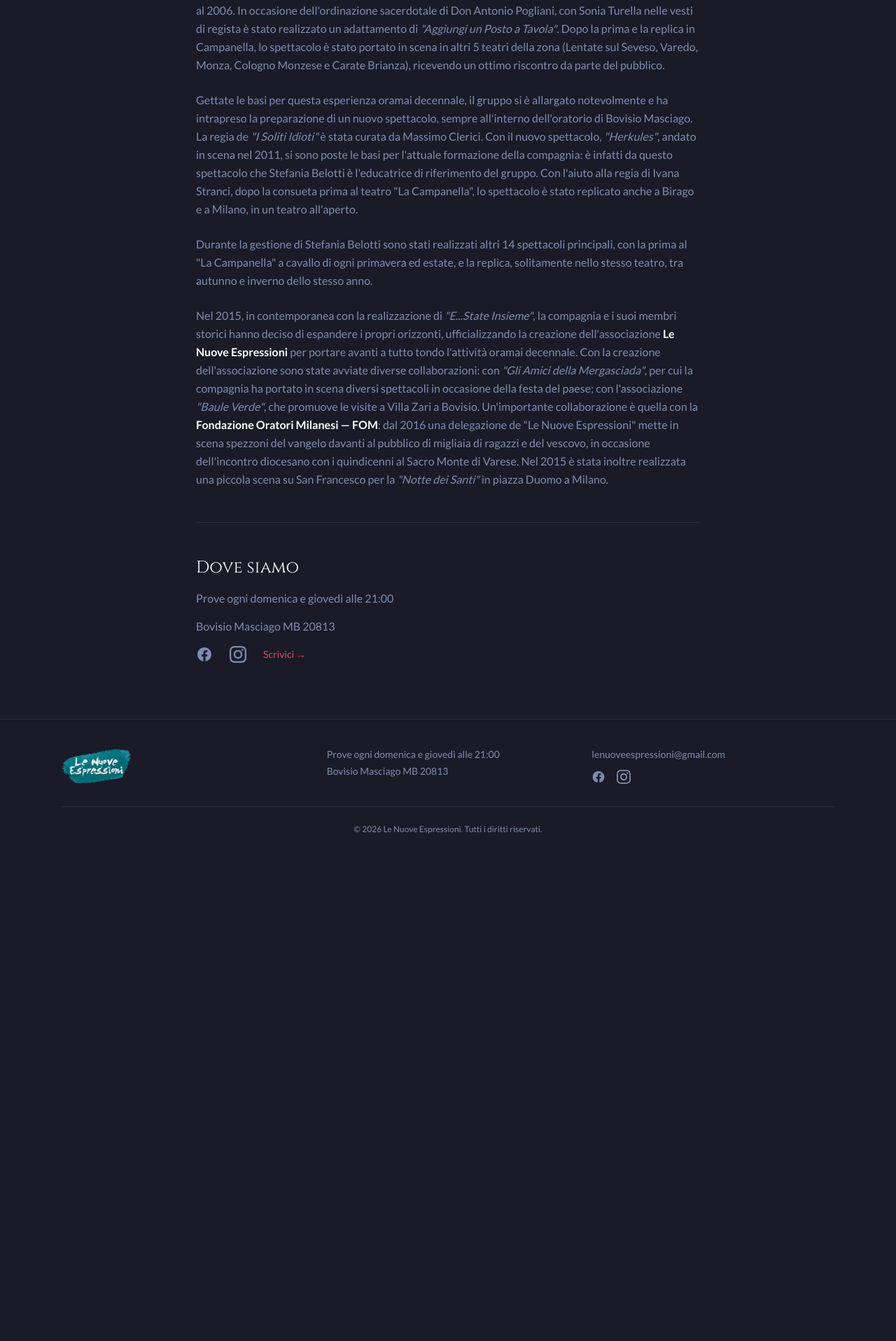
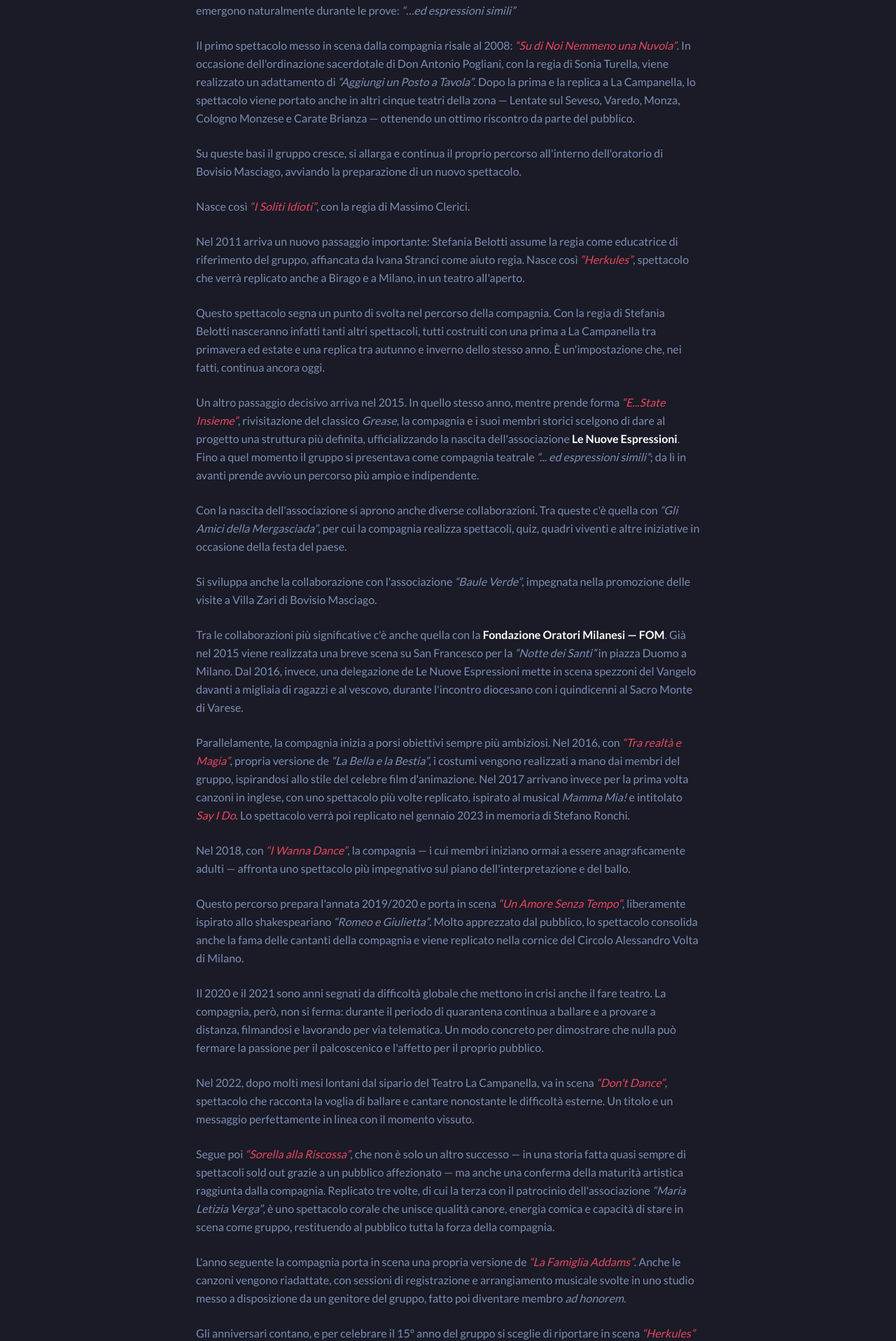
Before and after one commit to albertotiribelli/lenuoveespressioni, a Next.js app: page /chi-siamo in a window 1280 px wide. Shown: the part 366-2282 px from the top of the page at 70% size. Before the commit the page ends 1599 px from the top, so only its background shows below. Built offline with nearby package versions, Linux system fonts and the light colour scheme; no server answers.

Commit message:
content(chi-siamo): replace history text with full company story and link shows
Updated the storia section with the complete history from 2007 to 2026,
including all major productions. Each show title is linked to its
spettacolo page.

Co-Authored-By: Claude Sonnet 4.6 <noreply@anthropic.com>

```diff
--- a/app/chi-siamo/page.tsx
+++ b/app/chi-siamo/page.tsx
@@ -4,10 +4,10 @@ import { COMPANY } from '@/lib/company'
 
 export const metadata: Metadata = {
   title: 'Chi Siamo',
-  description: 'La storia della compagnia teatrale Le Nuove Espressioni, fondata nel 2006 a Bovisio Masciago. Vent\'anni di teatro, spettacoli e collaborazioni.',
+  description: 'La storia della compagnia teatrale Le Nuove Espressioni, nata nel 2007 a Bovisio Masciago. Quasi vent\'anni di teatro, spettacoli e collaborazioni.',
   openGraph: {
     title: 'Chi Siamo — Le Nuove Espressioni',
-    description: 'La storia della compagnia teatrale Le Nuove Espressioni, fondata nel 2006 a Bovisio Masciago.',
+    description: 'La storia della compagnia teatrale Le Nuove Espressioni, nata nel 2007 a Bovisio Masciago.',
     type: 'website',
   },
 }
@@ -23,49 +23,204 @@ export default function ChiSiamoPage() {
         <h2 className="font-serif text-2xl text-[var(--text)]">La nostra storia</h2>
 
         <p>
-          Il primo spettacolo messo in scena dagli attori della compagnia,{' '}
-          <em>"Su di Noi Nemmeno una Nuvola"</em>, risale al 2006. In occasione
-          dell&apos;ordinazione sacerdotale di Don Antonio Pogliani, con Sonia Turella
-          nelle vesti di regista è stato realizzato un adattamento di{' '}
-          <em>"Aggiungi un Posto a Tavola"</em>. Dopo la prima e la replica in Campanella,
-          lo spettacolo è stato portato in scena in altri 5 teatri della zona
-          (Lentate sul Seveso, Varedo, Monza, Cologno Monzese e Carate Brianza),
-          ricevendo un ottimo riscontro da parte del pubblico.
+          La compagnia muove i primi passi nel 2007 con un nome derivato da alcuni scherzi e
+          citazioni che emergono naturalmente durante le prove: <em>&ldquo;…ed espressioni simili&rdquo;</em>
         </p>
 
         <p>
-          Gettate le basi per questa esperienza oramai decennale, il gruppo si è allargato
-          notevolmente e ha intrapreso la preparazione di un nuovo spettacolo, sempre
-          all&apos;interno dell&apos;oratorio di Bovisio Masciago. La regia de{' '}
-          <em>"I Soliti Idioti"</em> è stata curata da Massimo Clerici. Con il nuovo
-          spettacolo, <em>"Herkules"</em>, andato in scena nel 2011, si sono poste le basi
-          per l&apos;attuale formazione della compagnia: è infatti da questo spettacolo che
-          Stefania Belotti è l&apos;educatrice di riferimento del gruppo. Con l&apos;aiuto
-          alla regia di Ivana Stranci, dopo la consueta prima al teatro "La Campanella",
-          lo spettacolo è stato replicato anche a Birago e a Milano, in un teatro all&apos;aperto.
+          Il primo spettacolo messo in scena dalla compagnia risale al 2008:{' '}
+          <Link href="/spettacoli/aggiungi_un_posto_a_tavola" className="text-[var(--accent)] hover:underline">
+            <em>&ldquo;Su di Noi Nemmeno una Nuvola&rdquo;</em>
+          </Link>. In occasione
+          dell&apos;ordinazione sacerdotale di Don Antonio Pogliani, con la regia di Sonia
+          Turella, viene realizzato un adattamento di <em>&ldquo;Aggiungi un Posto a Tavola&rdquo;</em>.
+          Dopo la prima e la replica a La Campanella, lo spettacolo viene portato anche in
+          altri cinque teatri della zona — Lentate sul Seveso, Varedo, Monza, Cologno
+          Monzese e Carate Brianza — ottenendo un ottimo riscontro da parte del pubblico.
         </p>
 
         <p>
-          Durante la gestione di Stefania Belotti sono stati realizzati altri 14 spettacoli
-          principali, con la prima al "La Campanella" a cavallo di ogni primavera ed estate,
-          e la replica, solitamente nello stesso teatro, tra autunno e inverno dello stesso anno.
+          Su queste basi il gruppo cresce, si allarga e continua il proprio percorso
+          all&apos;interno dell&apos;oratorio di Bovisio Masciago, avviando la preparazione
+          di un nuovo spettacolo.
         </p>
 
         <p>
-          Nel 2015, in contemporanea con la realizzazione di <em>"E...State Insieme"</em>,
-          la compagnia e i suoi membri storici hanno deciso di espandere i propri orizzonti,
-          ufficializzando la creazione dell&apos;associazione <strong className="text-[var(--text)]">Le Nuove Espressioni</strong>{' '}
-          per portare avanti a tutto tondo l&apos;attività oramai decennale. Con la creazione
-          dell&apos;associazione sono state avviate diverse collaborazioni: con{' '}
-          <em>"Gli Amici della Mergasciada"</em>, per cui la compagnia ha portato in scena
-          diversi spettacoli in occasione della festa del paese; con l&apos;associazione{' '}
-          <em>"Baule Verde"</em>, che promuove le visite a Villa Zari a Bovisio. Un&apos;importante
-          collaborazione è quella con la <strong className="text-[var(--text)]">Fondazione Oratori Milanesi — FOM</strong>:
-          dal 2016 una delegazione de "Le Nuove Espressioni" mette in scena spezzoni del vangelo
-          davanti al pubblico di migliaia di ragazzi e del vescovo, in occasione
-          dell&apos;incontro diocesano con i quindicenni al Sacro Monte di Varese. Nel 2015
-          è stata inoltre realizzata una piccola scena su San Francesco per la{' '}
-          <em>"Notte dei Santi"</em> in piazza Duomo a Milano.
+          Nasce così{' '}
+          <Link href="/spettacoli/soliti_idioti" className="text-[var(--accent)] hover:underline">
+            <em>&ldquo;I Soliti Idioti&rdquo;</em>
+          </Link>, con la regia di Massimo Clerici.
+        </p>
+
+        <p>
+          Nel 2011 arriva un nuovo passaggio importante: Stefania Belotti assume la regia
+          come educatrice di riferimento del gruppo, affiancata da Ivana Stranci come aiuto
+          regia. Nasce così{' '}
+          <Link href="/spettacoli/from_zero_to_hero" className="text-[var(--accent)] hover:underline">
+            <em>&ldquo;Herkules&rdquo;</em>
+          </Link>, spettacolo che verrà replicato anche a Birago e a Milano, in un teatro all&apos;aperto.
+        </p>
+
+        <p>
+          Questo spettacolo segna un punto di svolta nel percorso della
+          compagnia. Con la regia di Stefania Belotti nasceranno infatti tanti altri
+          spettacoli, tutti costruiti con una prima a La Campanella tra primavera ed estate
+          e una replica tra autunno e inverno dello stesso anno. È un&apos;impostazione che,
+          nei fatti, continua ancora oggi.
+        </p>
+
+        <p>
+          Un altro passaggio decisivo arriva nel 2015. In quello stesso anno, mentre prende
+          forma{' '}
+          <Link href="/spettacoli/grease" className="text-[var(--accent)] hover:underline">
+            <em>&ldquo;E...State Insieme&rdquo;</em>
+          </Link>, rivisitazione del classico{' '}
+          <em>Grease</em>, la compagnia e i suoi membri storici scelgono di dare al progetto
+          una struttura più definita, ufficializzando la nascita dell&apos;associazione{' '}
+          <strong className="text-[var(--text)]">Le Nuove Espressioni</strong>. Fino a quel
+          momento il gruppo si presentava come compagnia teatrale <em>&ldquo;... ed
+          espressioni simili&rdquo;</em>; da lì in avanti prende avvio un percorso più ampio
+          e indipendente.
+        </p>
+
+        <p>
+          Con la nascita dell&apos;associazione si aprono anche diverse collaborazioni. Tra
+          queste c&apos;è quella con <em>&ldquo;Gli Amici della Mergasciada&rdquo;</em>, per
+          cui la compagnia realizza spettacoli, quiz, quadri viventi e altre iniziative in
+          occasione della festa del paese.
+        </p>
+
+        <p>
+          Si sviluppa anche la collaborazione con l&apos;associazione{' '}
+          <em>&ldquo;Baule Verde&rdquo;</em>, impegnata nella promozione delle visite a
+          Villa Zari di Bovisio Masciago.
+        </p>
+
+        <p>
+          Tra le collaborazioni più significative c&apos;è anche quella con la{' '}
+          <strong className="text-[var(--text)]">Fondazione Oratori Milanesi — FOM</strong>.
+          Già nel 2015 viene realizzata una breve scena su San Francesco per la{' '}
+          <em>&ldquo;Notte dei Santi&rdquo;</em> in piazza Duomo a Milano. Dal 2016, invece,
+          una delegazione de Le Nuove Espressioni mette in scena spezzoni del Vangelo davanti
+          a migliaia di ragazzi e al vescovo, durante l&apos;incontro diocesano con i
+          quindicenni al Sacro Monte di Varese.
+        </p>
+
+        <p>
+          Parallelamente, la compagnia inizia a porsi obiettivi sempre più ambiziosi. Nel
+          2016, con{' '}
+          <Link href="/spettacoli/la_bella_e_la_bestia" className="text-[var(--accent)] hover:underline">
+            <em>&ldquo;Tra realtà e Magia&rdquo;</em>
+          </Link>, propria versione de{' '}
+          <em>&ldquo;La Bella e la Bestia&rdquo;</em>, i costumi vengono realizzati a mano
+          dai membri del gruppo, ispirandosi allo stile del celebre film d&apos;animazione.
+          Nel 2017 arrivano invece per la prima volta canzoni in inglese, con uno spettacolo
+          più volte replicato, ispirato al musical <em>Mamma Mia!</em> e intitolato{' '}
+          <Link href="/spettacoli/mamma_mia!" className="text-[var(--accent)] hover:underline">
+            <em>Say I Do</em>
+          </Link>. Lo spettacolo verrà poi replicato nel gennaio 2023 in memoria
+          di Stefano Ronchi.
+        </p>
+
+        <p>
+          Nel 2018, con{' '}
+          <Link href="/spettacoli/flashdance" className="text-[var(--accent)] hover:underline">
+            <em>&ldquo;I Wanna Dance&rdquo;</em>
+          </Link>, la compagnia — i cui membri
+          iniziano ormai a essere anagraficamente adulti — affronta uno spettacolo più
+          impegnativo sul piano dell&apos;interpretazione e del ballo.
+        </p>
+
+        <p>
+          Questo percorso prepara l&apos;annata 2019/2020 e porta in scena{' '}
+          <Link href="/spettacoli/romeo_e_giulietta" className="text-[var(--accent)] hover:underline">
+            <em>&ldquo;Un Amore Senza Tempo&rdquo;</em>
+          </Link>, liberamente ispirato allo
+          shakespeariano <em>&ldquo;Romeo e Giulietta&rdquo;</em>. Molto apprezzato dal
+          pubblico, lo spettacolo consolida anche la fama delle cantanti della compagnia e
+          viene replicato nella cornice del Circolo Alessandro Volta di Milano.
+        </p>
+
+        <p>
+          Il 2020 e il 2021 sono anni segnati da difficoltà globale che mettono in crisi
+          anche il fare teatro. La compagnia, però, non si ferma: durante il periodo di
+          quarantena continua a ballare e a provare a distanza, filmandosi e lavorando per
+          via telematica. Un modo concreto per dimostrare che nulla può fermare la passione
+          per il palcoscenico e l&apos;affetto per il proprio pubblico.
+        </p>
+
+        <p>
+          Nel 2022, dopo molti mesi lontani dal sipario del Teatro La Campanella, va in scena{' '}
+          <Link href="/spettacoli/footloose" className="text-[var(--accent)] hover:underline">
+            <em>&ldquo;Don&apos;t Dance&rdquo;</em>
+          </Link>, spettacolo che racconta la voglia di
+          ballare e cantare nonostante le difficoltà esterne. Un titolo e un messaggio
+          perfettamente in linea con il momento vissuto.
+        </p>
+
+        <p>
+          Segue poi{' '}
+          <Link href="/spettacoli/sister_act" className="text-[var(--accent)] hover:underline">
+            <em>&ldquo;Sorella alla Riscossa&rdquo;</em>
+          </Link>, che non è solo un altro
+          successo — in una storia fatta quasi sempre di spettacoli sold out grazie a un
+          pubblico affezionato — ma anche una conferma della maturità artistica raggiunta
+          dalla compagnia. Replicato tre volte, di cui la terza con il patrocinio
+          dell&apos;associazione <em>&ldquo;Maria Letizia Verga&rdquo;</em>, è uno
+          spettacolo corale che unisce qualità canore, energia comica e capacità di stare
+          in scena come gruppo, restituendo al pubblico tutta la forza della compagnia.
+        </p>
+
+        <p>
+          L&apos;anno seguente la compagnia porta in scena una propria versione de{' '}
+          <Link href="/spettacoli/la_famiglia_addams" className="text-[var(--accent)] hover:underline">
+            <em>&ldquo;La Famiglia Addams&rdquo;</em>
+          </Link>. Anche le canzoni vengono riadattate,
+          con sessioni di registrazione e arrangiamento musicale svolte in uno studio messo
+          a disposizione da un genitore del gruppo, fatto poi diventare membro{' '}
+          <em>ad honorem</em>.
+        </p>
+
+        <p>
+          Gli anniversari contano, e per celebrare il 15° anno del gruppo si sceglie di
+          riportare in scena{' '}
+          <Link href="/spettacoli/from_zero_to_hero_2" className="text-[var(--accent)] hover:underline">
+            <em>&ldquo;Herkules&rdquo;</em>
+          </Link> in una versione più matura:
+          canzoni riadattate, nuovi inserimenti musicali e scenografie di grande impatto
+          disegnate da un attore che, nel frattempo, ha trasformato la propria passione in
+          un percorso professionale legato alla scenografia e alle arti visive.
+        </p>
+
+        <p>
+          La compagnia, oggi associazione, è guidata da un consiglio formato in gran parte
+          da membri storici, che negli anni ha continuato a interrogarsi sulla direzione da
+          prendere. Nel 2026 arriva un&apos;altra svolta importante: forte della crescita
+          maturata nel canto, nel lavoro in studio di registrazione, nelle scenografie e nel
+          rapporto con un pubblico ormai ben oltre i confini del paese, la compagnia sceglie
+          di affrontare quello che, almeno per ora, è lo spettacolo più complesso del suo
+          percorso,{' '}
+          <Link href="/spettacoli/greatest_showman" className="text-[var(--accent)] hover:underline">
+            <em>&ldquo;Freaks&apos; Heart – Impossible Come True&rdquo;</em>
+          </Link>. Un
+          nuovo passo avanti, ispirato alla storia di P.T. Barnum, che lascia intuire quanto
+          il cammino sia ancora aperto.
+        </p>
+
+        <p>
+          E allora si torna all&apos;inizio: a un gruppo di adolescenti che, con il tempo,
+          ha scelto di diventare associazione. Un gruppo di amici che, forte dei legami nati
+          negli anni della giovinezza, è rimasto unito continuando a portare avanti una
+          passione comune.
+        </p>
+
+        <p>
+          In quasi vent&apos;anni di storia sono passati tanti attori, ma molti degli ex
+          membri fanno ancora fatica a lasciare il gruppo WhatsApp e spesso, la sera della
+          prima, sono dietro le quinte a gridare un &ldquo;merda&rdquo; a tutti, come segno
+          di buon auspicio. È anche per questo che Le Nuove Espressioni non sono solo una
+          compagnia teatrale o un&apos;associazione culturale, ma un gruppo di sorelle e
+          fratelli uniti da una stessa passione.
         </p>
       </section>
 
```
